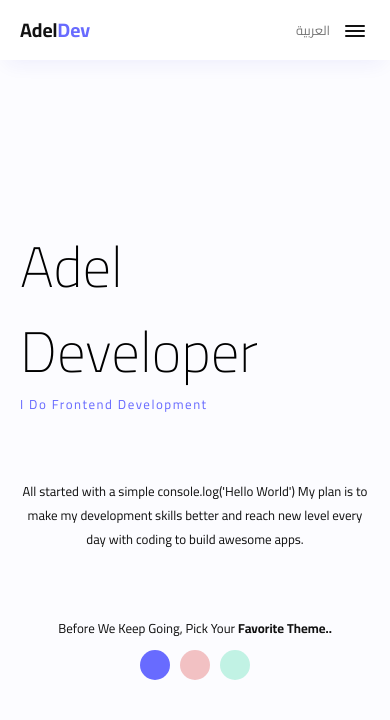
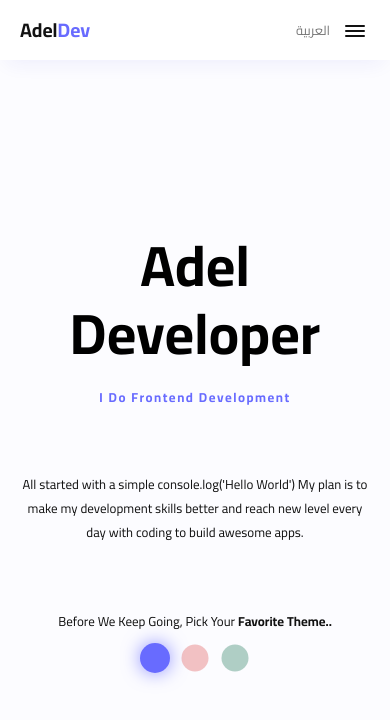
Before and after one commit to Adelndf/portfolio_v3, a React (Create React App) app: page / in a window 390 px wide. Shown: the top 720 px of the page. Built offline with nearby package versions, Linux system fonts and the light colour scheme.

Commit message:
Responsive main section

```diff
--- a/public/locales/ar/translation.json
+++ b/public/locales/ar/translation.json
@@ -6,6 +6,9 @@
   "nav_lang": "English",
   "nav_changeLang": "en",
   "main_name": "مرحباً, انا عادل",
+  "main_name1": "مرحباً..",
+  "main_name2": "انا عادل",
+
   "main_nameSpan": "أقوم ببرمجة الـ Frontend",
   "main_desc": "رحلة ألف ميل تبدأ بخطوة، ورحلتي بدأت عند كتابة أول سطر كود وهو console.log('Hello World')، خطتي هي تطوير المهارات وبناء مهارات جديده دائماً من خلال البرمجة وإنشاء المشاريع يومياً.",
   "main_theme": "قبل أن نبدأ إختر",
--- a/public/locales/en/translation.json
+++ b/public/locales/en/translation.json
@@ -5,7 +5,8 @@
   "nav_contact": "hire me",
   "nav_lang": "العربية",
   "nav_changeLang": "ar",
-  "main_name": "Adel Developer",
+  "main_name1": "Adel",
+  "main_name2": "Developer",
   "main_nameSpan": "I Do Frontend Development",
   "main_desc": "All started with a simple console.log('Hello World') My plan is to make my development skills better and reach new level every day with coding to build awesome apps.",
   "main_theme": "before we keep going, pick your",
--- /dev/null
+++ b/src/components/Blob/Blob.css
@@ -0,0 +1,8 @@
+.stopBlob1 {
+  stop-color: var(--theme-clr);
+  transition: var(--transition-300);
+}
+.stopBlob2 {
+  stop-color: var(--theme-clr-alt);
+  transition: var(--transition-300);
+}
--- /dev/null
+++ b/src/components/Blob/Blob.tsx
@@ -0,0 +1,36 @@
+import "./Blob.css";
+
+const Blob = () => {
+  return (
+    <svg
+      viewBox="0 0 800 500"
+      preserveAspectRatio="none"
+      xmlns="http://www.w3.org/2000/svg"
+      xmlnsXlink="http://www.w3.org/1999/xlink"
+      width="100%"
+      id="blobSvg"
+    >
+      <g transform="translate(163.2770652770996, -3.3955001831054688)">
+        <defs>
+          <linearGradient id="gradient" x1="0%" y1="0%" x2="0%" y2="100%">
+            <stop offset="0%" className="stopBlob1"></stop>
+            <stop offset="100%" className="stopBlob2"></stop>
+          </linearGradient>
+        </defs>
+        <path fill="url(#gradient)" className="blob__path">
+          <animate
+            attributeName="d"
+            dur={"10000ms"}
+            repeatCount="indefinite"
+            values="M439,307Q447,364,388.5,376.5Q330,389,290,384.5Q250,380,189.5,419.5Q129,459,130,389Q131,319,116.5,284.5Q102,250,69,188Q36,126,91.5,99Q147,72,198.5,73Q250,74,297,80.5Q344,87,401.5,108Q459,129,445,189.5Q431,250,439,307Z;
+                M405,286.5Q377,323,351,351.5Q325,380,287.5,388Q250,396,190.5,426Q131,456,98,406.5Q65,357,54.5,303.5Q44,250,58,198.5Q72,147,109,109Q146,71,198,70Q250,69,287,95.5Q324,122,368.5,139Q413,156,423,203Q433,250,405,286.5Z;
+                M431,291Q392,332,365.5,368Q339,404,294.5,392Q250,380,214,377.5Q178,375,109,373Q40,371,65.5,310.5Q91,250,82.5,199Q74,148,101,93Q128,38,189,48Q250,58,293.5,78.5Q337,99,389.5,119Q442,139,456,194.5Q470,250,431,291Z;
+                M439,307Q447,364,388.5,376.5Q330,389,290,384.5Q250,380,189.5,419.5Q129,459,130,389Q131,319,116.5,284.5Q102,250,69,188Q36,126,91.5,99Q147,72,198.5,73Q250,74,297,80.5Q344,87,401.5,108Q459,129,445,189.5Q431,250,439,307Z"
+          ></animate>
+        </path>
+      </g>
+    </svg>
+  );
+};
+
+export default Blob;
--- a/src/sections/Main/Main.css
+++ b/src/sections/Main/Main.css
@@ -71,21 +71,15 @@
 }
 .main__themeSelect.blue {
   background: rgb(104, 107, 255);
+  box-shadow: 0 0 20px -2px rgb(104, 107, 255);
 }
 .main__themeSelect.red {
   background: rgb(228, 104, 104);
+  box-shadow: 0 0 20px -2px rgb(228, 104, 104);
 }
 .main__themeSelect.green {
-  background: rgb(104, 228, 188);
-}
-
-.stopBlob1 {
-  stop-color: var(--theme-clr);
-  transition: var(--transition-300);
-}
-.stopBlob2 {
-  stop-color: var(--theme-clr-alt);
-  transition: var(--transition-300);
+  background: rgb(59, 138, 109);
+  box-shadow: 0 0 20px -2px rgb(59, 138, 109);
 }
 
 .main__right {
@@ -115,14 +109,29 @@
   }
   .main__right {
     position: absolute;
-    top: 0;
+    top: -20px;
     left: 0;
+    width: 100%;
+    height: 50%;
+  }
+  .main__header {
+    text-align: center;
+  }
+  .main__header > h1 {
+    font-weight: 700;
+    line-height: 1.2;
+  }
+  .main__header > span {
+    margin-top: 20px;
+    font-weight: 700;
+    color: var(--white-clr);
   }
   .main__blob {
     width: 150%;
-    opacity: 0.2;
-    filter: blur(5px);
+    opacity: 0.75;
+    filter: blur(2px);
   }
+
   .main__left {
     gap: 5rem;
   }
@@ -140,3 +149,12 @@
     margin: 0 auto;
   }
 }
+
+@media screen and (max-width: 450px) {
+  .main__header > h1 > span {
+    display: block;
+  }
+  .main__header > span {
+    color: var(--theme-clr);
+  }
+}
--- a/src/sections/Main/Main.tsx
+++ b/src/sections/Main/Main.tsx
@@ -2,6 +2,7 @@ import { useTranslation } from "react-i18next";
 import { useAppDispatch, useAppSelector } from "../../app/hooks";
 import { toBlue, toGreen, toRed } from "../../app/redux/theme/themeSlice";
 import "./Main.css";
+import Blob from "./../../components/Blob/Blob";
 
 const Main = () => {
   const { theme } = useAppSelector((state) => state.theme);
@@ -12,7 +13,9 @@ const Main = () => {
     <section className="main screen-width">
       <div className="main__left">
         <div className="main__header">
-          <h1>{t("main_name")}</h1>
+          <h1>
+            {t("main_name1")} <span>{t("main_name2")}</span>
+          </h1>
           <span>{t("main_nameSpan")}</span>
         </div>
         <div className="main__desc">
@@ -26,81 +29,51 @@ const Main = () => {
             <div
               onClick={() => despatch(toBlue())}
               className="main__themeSelect blue"
-              style={theme !== "blue" ? { opacity: 0.4 } : { opacity: 1 }}
+              style={
+                theme !== "blue"
+                  ? {
+                      opacity: 0.4,
+                      boxShadow: "0px 0px 0px transparent",
+                      transform: "scale(0.9)",
+                    }
+                  : { opacity: 1 }
+              }
             ></div>
             <div
               onClick={() => despatch(toRed())}
               className="main__themeSelect red"
-              style={theme !== "red" ? { opacity: 0.4 } : { opacity: 1 }}
+              style={
+                theme !== "red"
+                  ? {
+                      opacity: 0.4,
+                      boxShadow: "0px 0px 0px transparent",
+                      transform: "scale(0.9)",
+                    }
+                  : { opacity: 1 }
+              }
             ></div>
             <div
               onClick={() => despatch(toGreen())}
               className="main__themeSelect green"
-              style={theme !== "green" ? { opacity: 0.4 } : { opacity: 1 }}
+              style={
+                theme !== "green"
+                  ? {
+                      opacity: 0.4,
+                      boxShadow: "0px 0px 0px transparent",
+                      transform: "scale(0.9)",
+                    }
+                  : { opacity: 1 }
+              }
             ></div>
           </div>
         </div>
       </div>
       <div className="main__right">
         <div className="main__blob">
-          <svg
-            viewBox="0 0 800 500"
-            preserveAspectRatio="none"
-            xmlns="http://www.w3.org/2000/svg"
-            xmlnsXlink="http://www.w3.org/1999/xlink"
-            width="100%"
-            id="blobSvg"
-          >
-            <g transform="translate(163.2770652770996, -3.3955001831054688)">
-              <defs>
-                <linearGradient id="gradient" x1="0%" y1="0%" x2="0%" y2="100%">
-                  <stop offset="0%" className="stopBlob1"></stop>
-                  <stop offset="100%" className="stopBlob2"></stop>
-                </linearGradient>
-              </defs>
-              <path fill="url(#gradient)" className="blob__path">
-                <animate
-                  attributeName="d"
-                  dur={"10000ms"}
-                  repeatCount="indefinite"
-                  values="M439,307Q447,364,388.5,376.5Q330,389,290,384.5Q250,380,189.5,419.5Q129,459,130,389Q131,319,116.5,284.5Q102,250,69,188Q36,126,91.5,99Q147,72,198.5,73Q250,74,297,80.5Q344,87,401.5,108Q459,129,445,189.5Q431,250,439,307Z;
-                M405,286.5Q377,323,351,351.5Q325,380,287.5,388Q250,396,190.5,426Q131,456,98,406.5Q65,357,54.5,303.5Q44,250,58,198.5Q72,147,109,109Q146,71,198,70Q250,69,287,95.5Q324,122,368.5,139Q413,156,423,203Q433,250,405,286.5Z;
-                M431,291Q392,332,365.5,368Q339,404,294.5,392Q250,380,214,377.5Q178,375,109,373Q40,371,65.5,310.5Q91,250,82.5,199Q74,148,101,93Q128,38,189,48Q250,58,293.5,78.5Q337,99,389.5,119Q442,139,456,194.5Q470,250,431,291Z;
-                M439,307Q447,364,388.5,376.5Q330,389,290,384.5Q250,380,189.5,419.5Q129,459,130,389Q131,319,116.5,284.5Q102,250,69,188Q36,126,91.5,99Q147,72,198.5,73Q250,74,297,80.5Q344,87,401.5,108Q459,129,445,189.5Q431,250,439,307Z"
-                ></animate>
-              </path>
-            </g>
-          </svg>
+          <Blob />
         </div>
         <div className="main__blob filter">
-          <svg
-            viewBox="0 0 800 500"
-            preserveAspectRatio="none"
-            xmlns="http://www.w3.org/2000/svg"
-            xmlnsXlink="http://www.w3.org/1999/xlink"
-            width="100%"
-            id="blobSvg"
-          >
-            <g transform="translate(163.2770652770996, -3.3955001831054688)">
-              <defs>
-                <linearGradient id="gradient" x1="0%" y1="0%" x2="0%" y2="100%">
-                  <stop offset="0%" className="stopBlob1"></stop>
-                  <stop offset="100%" className="stopBlob2"></stop>
-                </linearGradient>
-              </defs>
-              <path fill="url(#gradient)" className="blob__path">
-                <animate
-                  attributeName="d"
-                  dur={"10000ms"}
-                  repeatCount="indefinite"
-                  values="M439,307Q447,364,388.5,376.5Q330,389,290,384.5Q250,380,189.5,419.5Q129,459,130,389Q131,319,116.5,284.5Q102,250,69,188Q36,126,91.5,99Q147,72,198.5,73Q250,74,297,80.5Q344,87,401.5,108Q459,129,445,189.5Q431,250,439,307Z;
-                M405,286.5Q377,323,351,351.5Q325,380,287.5,388Q250,396,190.5,426Q131,456,98,406.5Q65,357,54.5,303.5Q44,250,58,198.5Q72,147,109,109Q146,71,198,70Q250,69,287,95.5Q324,122,368.5,139Q413,156,423,203Q433,250,405,286.5Z;
-                M431,291Q392,332,365.5,368Q339,404,294.5,392Q250,380,214,377.5Q178,375,109,373Q40,371,65.5,310.5Q91,250,82.5,199Q74,148,101,93Q128,38,189,48Q250,58,293.5,78.5Q337,99,389.5,119Q442,139,456,194.5Q470,250,431,291Z;
-                M439,307Q447,364,388.5,376.5Q330,389,290,384.5Q250,380,189.5,419.5Q129,459,130,389Q131,319,116.5,284.5Q102,250,69,188Q36,126,91.5,99Q147,72,198.5,73Q250,74,297,80.5Q344,87,401.5,108Q459,129,445,189.5Q431,250,439,307Z"
-                ></animate>
-              </path>
-            </g>
-          </svg>
+          <Blob />
         </div>
       </div>
     </section>
```
